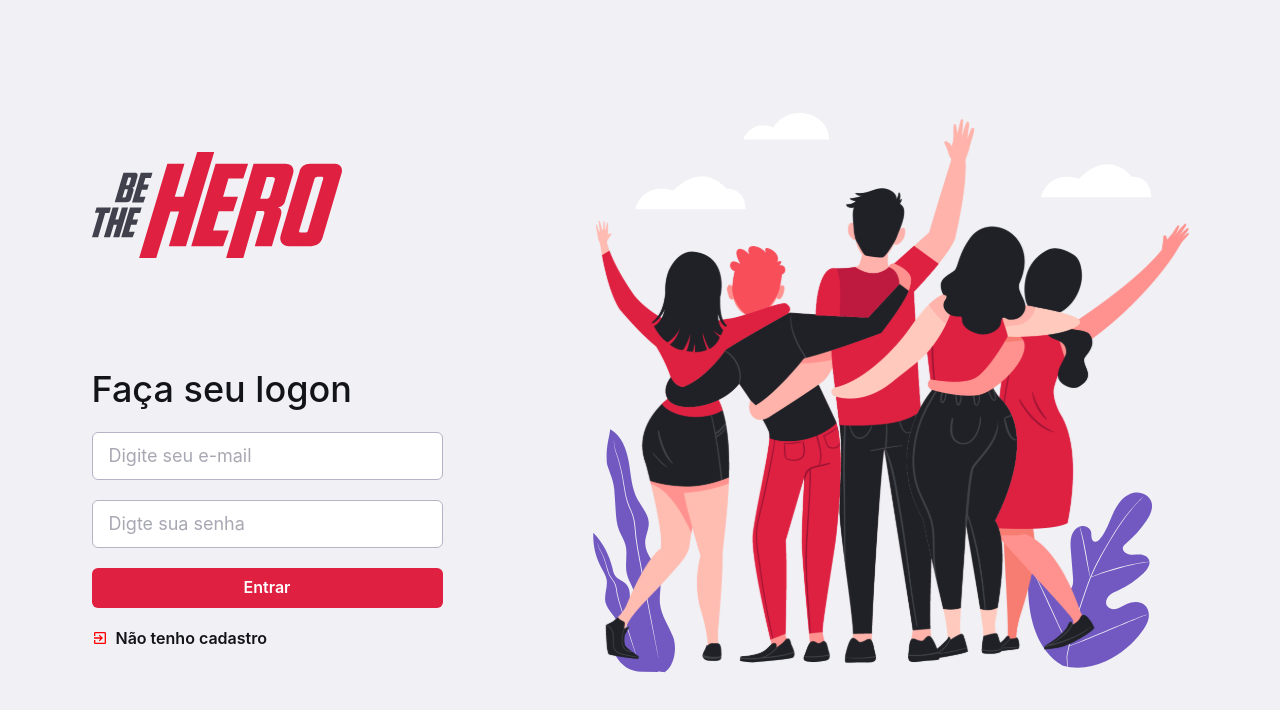
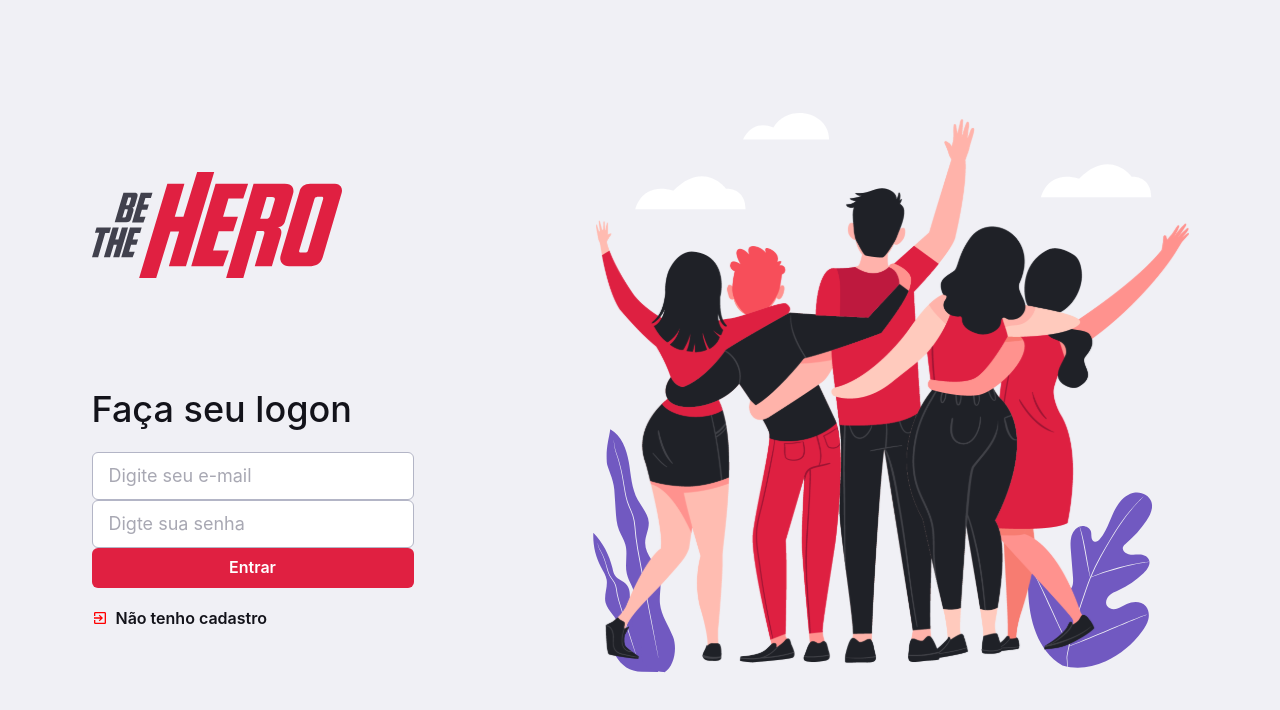
Before and after one commit to michelwene/Be-The-Hero, a Next.js app: page / in a window 1280 px wide. Shown: the top 710 px of the page. Built offline with nearby package versions, Linux system fonts and the light colour scheme.

Commit message:
feat: requisition login user

```diff
--- a/db.json
+++ b/db.json
@@ -22,6 +22,11 @@
       "city": "Quatá",
       "uf": "MG",
       "id": 1
+    },
+    {
+      "email": "michelwene@hotmail.com",
+      "password": "$2a$10$mEyQ/bynWPcrUlhFo9k41u5UaiK7cuv7ZPeYQBGa5BS5aqop1Mbh6",
+      "id": 2
     }
   ]
 }
--- a/src/components/Form/input.tsx
+++ b/src/components/Form/input.tsx
@@ -23,6 +23,7 @@ const InputBase: ForwardRefRenderFunction<HTMLInputElement, InputProps> = (
         id={name}
         focusBorderColor="red"
         variant="outline"
+        width="100%"
         bgColor="white"
         _hover={{
           bg: "white",
--- a/src/pages/cases/createCases.tsx
+++ b/src/pages/cases/createCases.tsx
@@ -133,6 +133,7 @@ export default function CreateCases() {
               colorScheme="red"
               flex="2"
               height="60px"
+              loadingText="Cadastrando..."
               isLoading={isSubmitting}
             >
               Cadastrar
--- a/src/pages/createUser/index.tsx
+++ b/src/pages/createUser/index.tsx
@@ -73,7 +73,11 @@ export default function CreateUser() {
     values
   ) => {
     await new Promise((resolve) => setTimeout(resolve, 2000));
-    api.post("/users", values);
+    try {
+      api.post("/users", values);
+    } catch (err) {
+      console.log("erro: ", err);
+    }
   };
 
   const phoneValue = watch("phone");
--- a/src/pages/index.tsx
+++ b/src/pages/index.tsx
@@ -1,12 +1,21 @@
-import { Box, Flex, Heading, Image, Spacer, VStack } from "@chakra-ui/react";
+import {
+  Box,
+  Flex,
+  Heading,
+  Image,
+  SimpleGrid,
+  Spacer,
+  VStack,
+} from "@chakra-ui/react";
 import * as yup from "yup";
 import { yupResolver } from "@hookform/resolvers/yup";
 import Link from "next/link";
 import { MdOutlineExitToApp } from "react-icons/md";
 import { Button } from "../components/Button";
 import { Logo } from "../components/Logo";
-import { useForm } from "react-hook-form";
+import { SubmitHandler, useForm } from "react-hook-form";
 import { Input } from "../components/Form/input";
+import { api } from "../services/api";
 
 interface FormUserLogin {
   email: string;
@@ -34,6 +43,18 @@ export default function Home() {
   } = useForm({
     resolver: yupResolver(CreateUserFormSchema),
   });
+
+  const handleSubmitForm: SubmitHandler<Partial<FormUserLogin>> = async (
+    data
+  ) => {
+    await new Promise((resolve) => setTimeout(resolve, 2000));
+    try {
+      const response = await api.post("/login", data);
+      console.log(response);
+    } catch (err) {
+      console.log(err);
+    }
+  };
   return (
     <>
       <Flex
@@ -51,11 +72,13 @@ export default function Home() {
             <Heading as="h1" size="lg" fontWeight={500} fontSize="36px">
               Faça seu logon
             </Heading>
+            <Box as="form" onSubmit={handleSubmit(handleSubmitForm)}>
+              <VStack>
+                <SimpleGrid>
                   <Input
                     type="email"
                     bg="white"
                     focusBorderColor="red.500"
-              maxWidth="351px"
                     placeholder="Digite seu e-mail"
                     size="lg"
                     {...register("email")}
@@ -65,21 +88,25 @@ export default function Home() {
                     type="password"
                     bg="white"
                     focusBorderColor="red.500"
-              maxWidth="351px"
                     placeholder="Digte sua senha"
                     size="lg"
                     {...register("password")}
                     error={errors.password}
                   />
                   <Button
+                    type="submit"
                     colorScheme="red"
                     width="100%"
                     size="lg"
                     loadingText="Entrando"
                     maxWidth="351px"
+                    isLoading={isSubmitting}
                   >
                     Entrar
                   </Button>
+                </SimpleGrid>
+              </VStack>
+            </Box>
             <Link href="/createUser" passHref>
               <Button
                 leftIcon={<MdOutlineExitToApp color="red" />}
```
Lines whose indentation alone changed are shown as unchanged.
